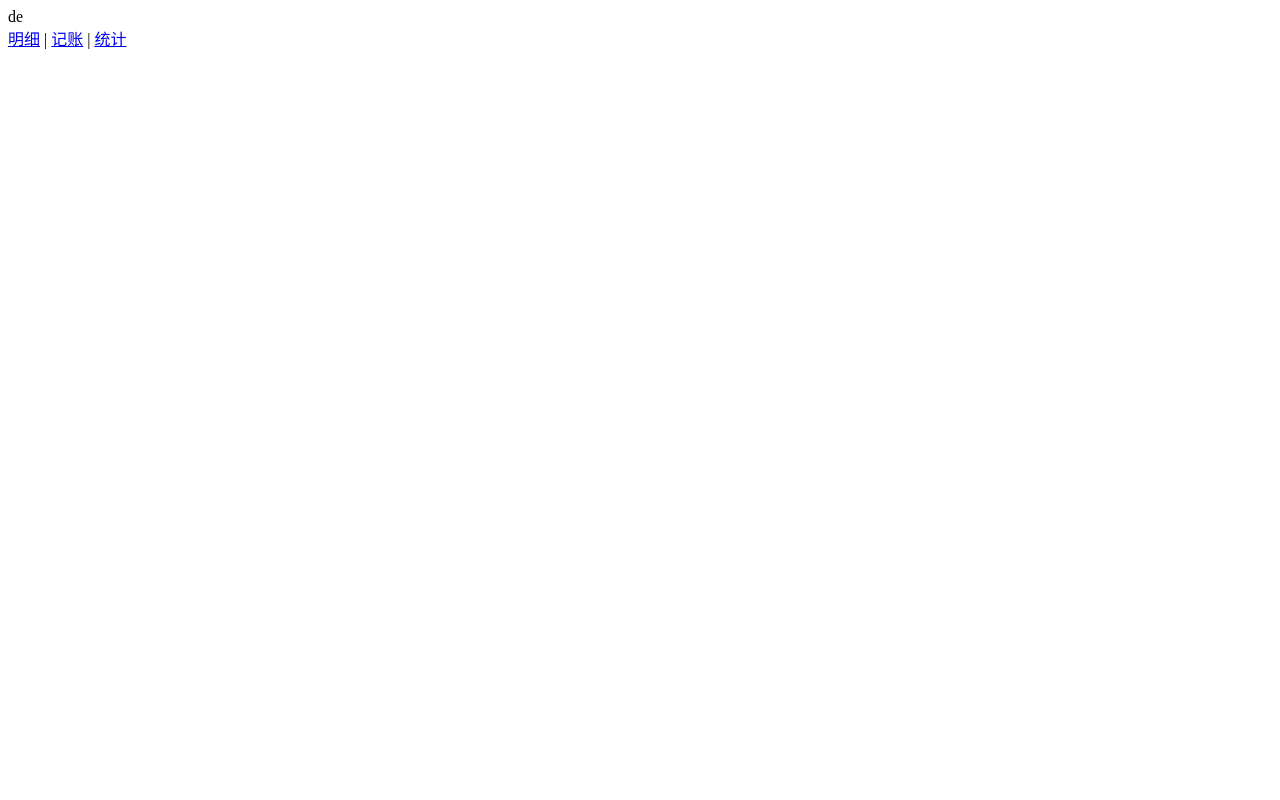
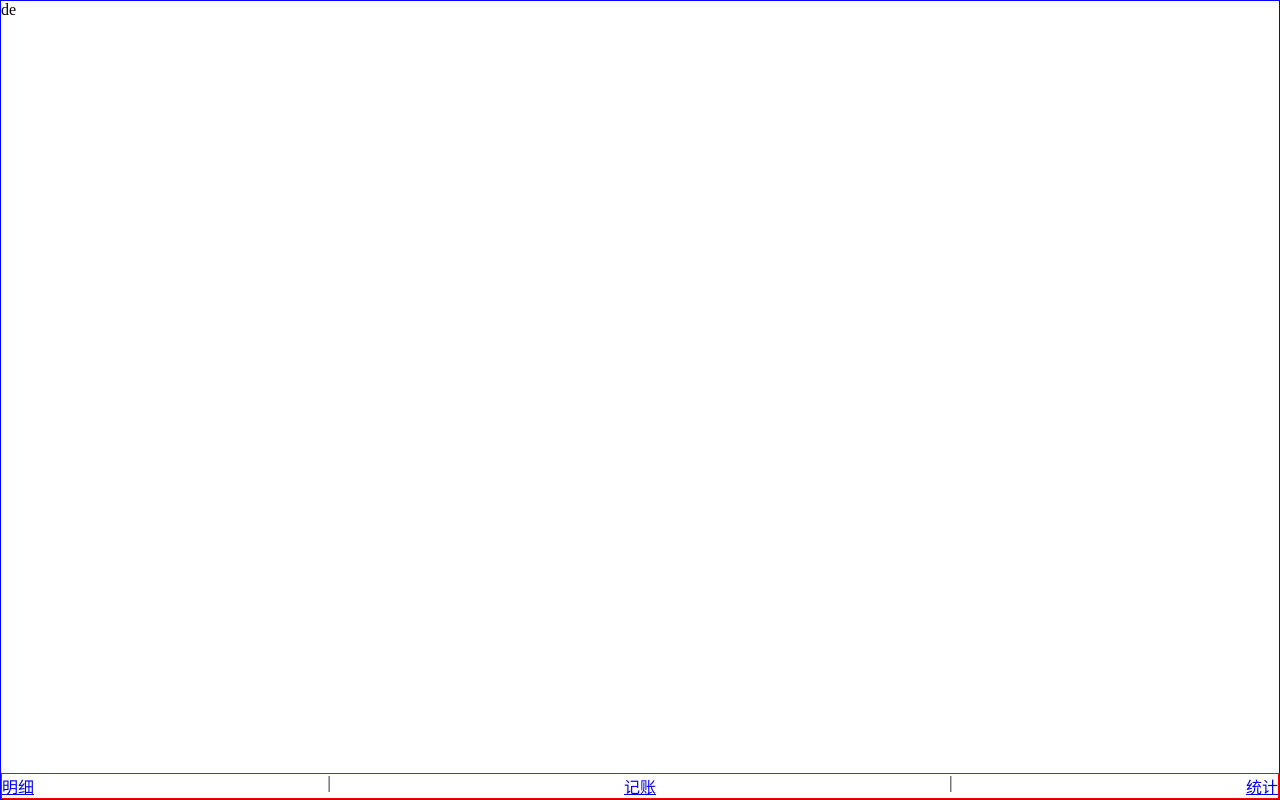
Before and after one commit to auoHan/blueberry, a Vue app: page /#/detail in a window 1280 px wide. Built offline with nearby package versions, Linux system fonts and the light colour scheme.

Commit message:
创建Layout组件

```diff
--- a/src/App.vue
+++ b/src/App.vue
@@ -5,5 +5,9 @@
 </template>
 
 <style lang="scss">
-
+*{
+  margin: 0;
+  padding: 0;
+  box-sizing: border-box;
+}
 </style>
--- /dev/null
+++ b/src/components/Layout.vue
@@ -0,0 +1,27 @@
+<template>
+  <div class="nav-wrapper">
+    <div class="content">
+    <slot/>
+    </div>
+    <Nav/>
+  </div>
+</template>
+
+<script lang="ts">
+export default {
+name: "Layout"
+}
+</script>
+
+<style lang="scss" scoped>
+.nav-wrapper{
+  border: 1px solid blue;
+  display: flex;
+  flex-direction: column;
+  height: 100vh;
+}
+.content{
+  flex-grow: 1;
+  overflow: auto;
+}
+</style>
--- a/src/components/Nav.vue
+++ b/src/components/Nav.vue
@@ -1,5 +1,5 @@
 <template>
-  <div>
+  <div class="nav">
     <router-link to="/detail">明细</router-link>
     |
     <router-link to="/money">记账</router-link>
@@ -15,5 +15,9 @@
 </script>
 
 <style lang="scss" scoped>
-
+.nav{
+  border: 1px solid red;
+  display: flex;
+  justify-content: space-between;
+}
 </style>
--- a/src/main.ts
+++ b/src/main.ts
@@ -4,9 +4,11 @@
 import router from './router'
 import store from './store'
 import Nav from '@/components/Nav.vue';
+import Layout from '@/components/Layout.vue';
 
 Vue.config.productionTip = false
 Vue.component('Nav',Nav)
+Vue.component('Layout',Layout)
 
 new Vue({
   router,
--- a/src/views/Detail.vue
+++ b/src/views/Detail.vue
@@ -1,8 +1,7 @@
 <template>
-  <div>
+  <Layout>
     de
-    <Nav/>
-  </div>
+  </Layout>
 </template>
 
 <script lang="ts">
@@ -11,7 +10,3 @@
   name: 'Detail',
 };
 </script>
-
-<style lang="scss" scoped>
-
-</style>
--- a/src/views/Money.vue
+++ b/src/views/Money.vue
@@ -1,8 +1,7 @@
 <template>
-  <div>
+  <Layout>
     mo
-    <Nav/>
-  </div>
+  </Layout>
 </template>
 
 <script lang="ts">
@@ -13,5 +12,4 @@
 </script>
 
 <style lang="scss" scoped>
-
 </style>
--- a/src/views/Statistics.vue
+++ b/src/views/Statistics.vue
@@ -1,8 +1,7 @@
 <template>
-  <div>
+  <Layout>
     st
-    <Nav/>
-  </div>
+  </Layout>
 </template>
 
 <script lang="ts">
@@ -13,5 +12,4 @@
 </script>
 
 <style lang="scss" scoped>
-
 </style>
```
